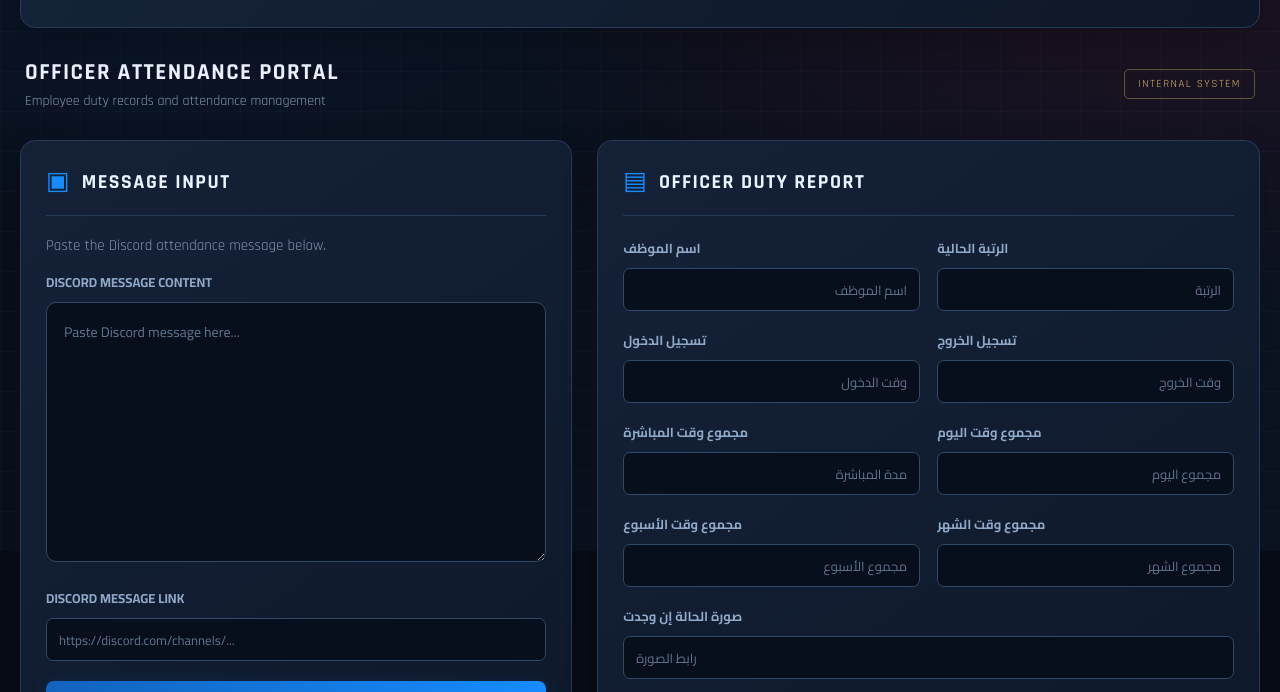
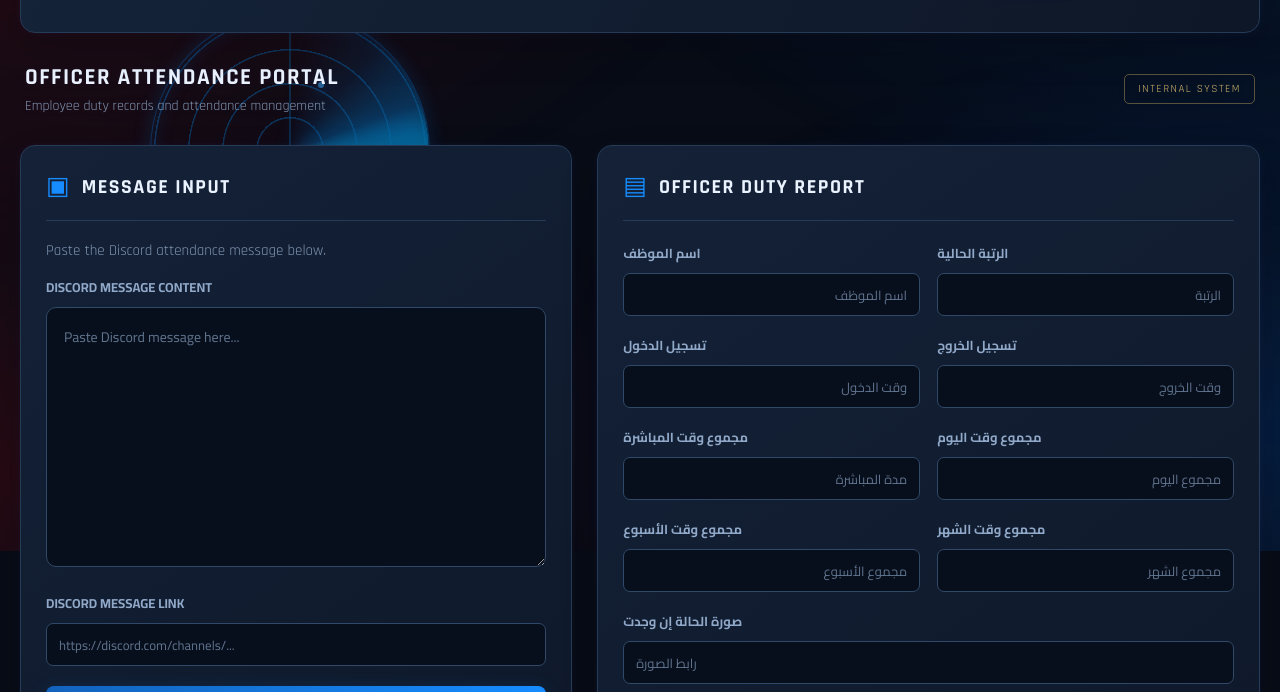
Before and after one commit to youssefshosha1122/LSPD-Attendancee, a plain HTML site: page index.html in a window 1280 px wide. Shown: the part 249-941 px from the top of the page. Drawn offline with Linux system fonts and the light colour scheme.

Commit message:
Add files via upload

```diff
--- a/index.html
+++ b/index.html
@@ -13,7 +13,14 @@
         <div class="light red-light"></div>
         <div class="light blue-light"></div>
     </div>
-
+<div class="radar-effect">
+    <div class="radar-circle">
+        <div class="radar-sweep"></div>
+        <div class="radar-dot dot-one"></div>
+        <div class="radar-dot dot-two"></div>
+        <div class="radar-dot dot-three"></div>
+    </div>
+</div>
     <div class="container">
 
 
--- a/script.js
+++ b/script.js
@@ -141,7 +141,42 @@ $("monthlyTotal").value = "0";
 
     $("statusImage").value = imageMatch ? imageMatch[0] : "";
 
-    $("reportDate").value = new Date().toLocaleDateString("en-GB");
+    // Detect if attendance crossed midnight
+function timeToMinutes(time) {
+    const match = time.match(/(\d{1,2}):(\d{2})\s*(AM|PM)/i);
+
+    if (!match) return null;
+
+    let hours = Number(match[1]);
+    const minutes = Number(match[2]);
+    const period = match[3].toUpperCase();
+
+    if (period === "PM" && hours !== 12) hours += 12;
+    if (period === "AM" && hours === 12) hours = 0;
+
+    return hours * 60 + minutes;
+}
+
+const today = new Date();
+const tomorrow = new Date(today);
+
+tomorrow.setDate(tomorrow.getDate() + 1);
+
+const loginMinutes = timeToMinutes(login);
+const logoutMinutes = timeToMinutes(logout);
+
+const firstDate = today.toLocaleDateString("en-GB");
+const secondDate = tomorrow.toLocaleDateString("en-GB");
+
+if (
+    loginMinutes !== null &&
+    logoutMinutes !== null &&
+    logoutMinutes < loginMinutes
+) {
+    $("reportDate").value = `${firstDate} + ${secondDate}`;
+} else {
+    $("reportDate").value = firstDate;
+}
 
     if (!login || !logout || !duration) {
         setStatus("SOME ATTENDANCE DATA IS MISSING", "error");
--- a/style.css
+++ b/style.css
@@ -683,3 +683,199 @@ footer span {
 .header-info .system-status {
     margin-top: 5px;
 }
+/* LSPD Emergency Siren Effects */
+
+.lightbar {
+    animation: sirenGlow 1.2s infinite alternate;
+    position: relative;
+    overflow: hidden;
+}
+
+.red-light {
+    animation: redSiren 0.7s infinite alternate;
+}
+
+.blue-light {
+    animation: blueSiren 0.7s infinite alternate;
+}
+
+@keyframes redSiren {
+    0%, 100% {
+        opacity: 0.25;
+        box-shadow: 0 0 5px #ff0000;
+    }
+    50% {
+        opacity: 1;
+        box-shadow: 0 0 35px #ff0000, 0 0 65px #ff0000;
+    }
+}
+
+@keyframes blueSiren {
+    0%, 100% {
+        opacity: 1;
+        box-shadow: 0 0 35px #008cff, 0 0 65px #008cff;
+    }
+    50% {
+        opacity: 0.25;
+        box-shadow: 0 0 5px #008cff;
+    }
+}
+
+@keyframes sirenGlow {
+    0% {
+        box-shadow: 0 0 15px rgba(255,0,0,.5);
+    }
+    100% {
+        box-shadow: 0 0 15px rgba(0,120,255,.5);
+    }
+}
+
+/* Emergency screen glow */
+
+.container {
+    animation: emergencyGlow 3s infinite alternate;
+}
+
+@keyframes emergencyGlow {
+    0% {
+        filter: drop-shadow(0 0 2px rgba(255,0,0,.08));
+    }
+    100% {
+        filter: drop-shadow(0 0 5px rgba(0,120,255,.12));
+    }
+}
+
+/* LSPD Animated Radar */
+
+.radar-effect {
+    position: fixed;
+    width: 280px;
+    height: 280px;
+    top: 50%;
+    right: 850px;
+    transform: translateY(-50%);
+    z-index: -1;
+    opacity: 0.65;
+    pointer-events: none;
+}
+
+.radar-circle {
+    width: 100%;
+    height: 100%;
+    position: relative;
+    border: 1px solid rgba(0, 140, 255, 0.5);
+    border-radius: 50%;
+   background:
+    linear-gradient(90deg, transparent 49.5%, rgba(0,160,255,.5) 50%, transparent 50.5%),
+    linear-gradient(transparent 49.5%, rgba(0,160,255,.5) 50%, transparent 50.5%),
+    repeating-radial-gradient(
+        circle,
+        transparent 0 32px,
+        rgba(0,150,255,.45) 33px 34px
+    );
+
+box-shadow:
+    0 0 20px rgba(0,140,255,.25),
+    inset 0 0 25px rgba(0,140,255,.2);
+    overflow: hidden;
+}
+
+.radar-sweep {
+    position: absolute;
+    inset: 0;
+    border-radius: 50%;
+    background: conic-gradient(
+    from 0deg,
+    transparent 0deg,
+    transparent 270deg,
+    rgba(0,140,255,.08) 310deg,
+    rgba(0,160,255,.25) 340deg,
+    rgba(0,180,255,.85) 360deg
+);
+filter: drop-shadow(0 0 12px #008cff);
+    animation: radarRotate 4s linear infinite;
+}
+
+.radar-dot {
+    position: absolute;
+    width: 6px;
+    height: 6px;
+    border-radius: 50%;
+    background: #38aaff;
+    box-shadow: 0 0 12px #008cff;
+    animation: radarPulse 2s infinite alternate;
+}
+
+.dot-one { top: 25%; left: 60%; }
+.dot-two { top: 60%; left: 30%; animation-delay: .6s; }
+.dot-three { top: 72%; left: 70%; animation-delay: 1s; }
+
+@keyframes radarRotate {
+    to { transform: rotate(360deg); }
+}
+
+@keyframes radarPulse {
+    from { opacity: .2; }
+    to { opacity: 1; }
+}
+
+/* EXTREME LSPD EMERGENCY NEON */
+
+
+/* LSPD FULL SCREEN EMERGENCY BACKGROUND */
+
+body {
+    position: relative;
+    isolation: isolate;
+    overflow-x: hidden;
+}
+
+body::before {
+    content: "";
+    position: fixed;
+    inset: 0;
+    z-index: -1;
+    pointer-events: none;
+
+    background:
+        radial-gradient(ellipse at 0% 15%,
+            rgba(255, 0, 0, .24), transparent 42%),
+        radial-gradient(ellipse at 100% 85%,
+            rgba(0, 110, 255, .28), transparent 42%);
+
+    animation: backgroundSiren 4s ease-in-out infinite alternate;
+}
+
+body::after {
+    content: "";
+    position: fixed;
+    inset: 0;
+    z-index: -1;
+    pointer-events: none;
+
+    background:
+        radial-gradient(ellipse at 100% 10%,
+            rgba(0, 110, 255, .20), transparent 40%),
+        radial-gradient(ellipse at 0% 90%,
+            rgba(255, 0, 0, .20), transparent 40%);
+
+    animation: backgroundSirenReverse 4s ease-in-out infinite alternate;
+}
+
+@keyframes backgroundSiren {
+    0%, 100% {
+        opacity: .25;
+    }
+    50% {
+        opacity: 1;
+    }
+}
+
+@keyframes backgroundSirenReverse {
+    0%, 100% {
+        opacity: 1;
+    }
+    50% {
+        opacity: .25;
+    }
+}
```
